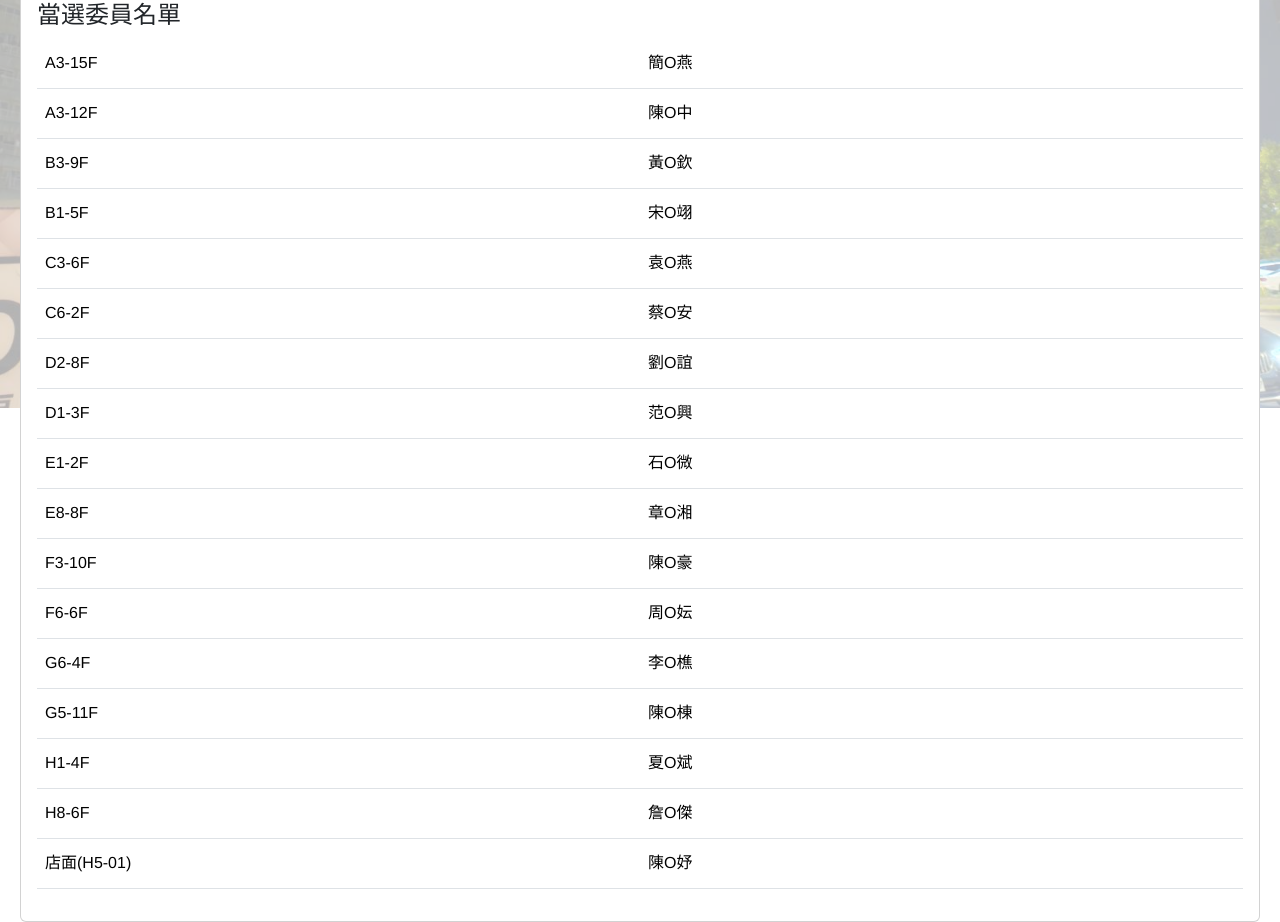
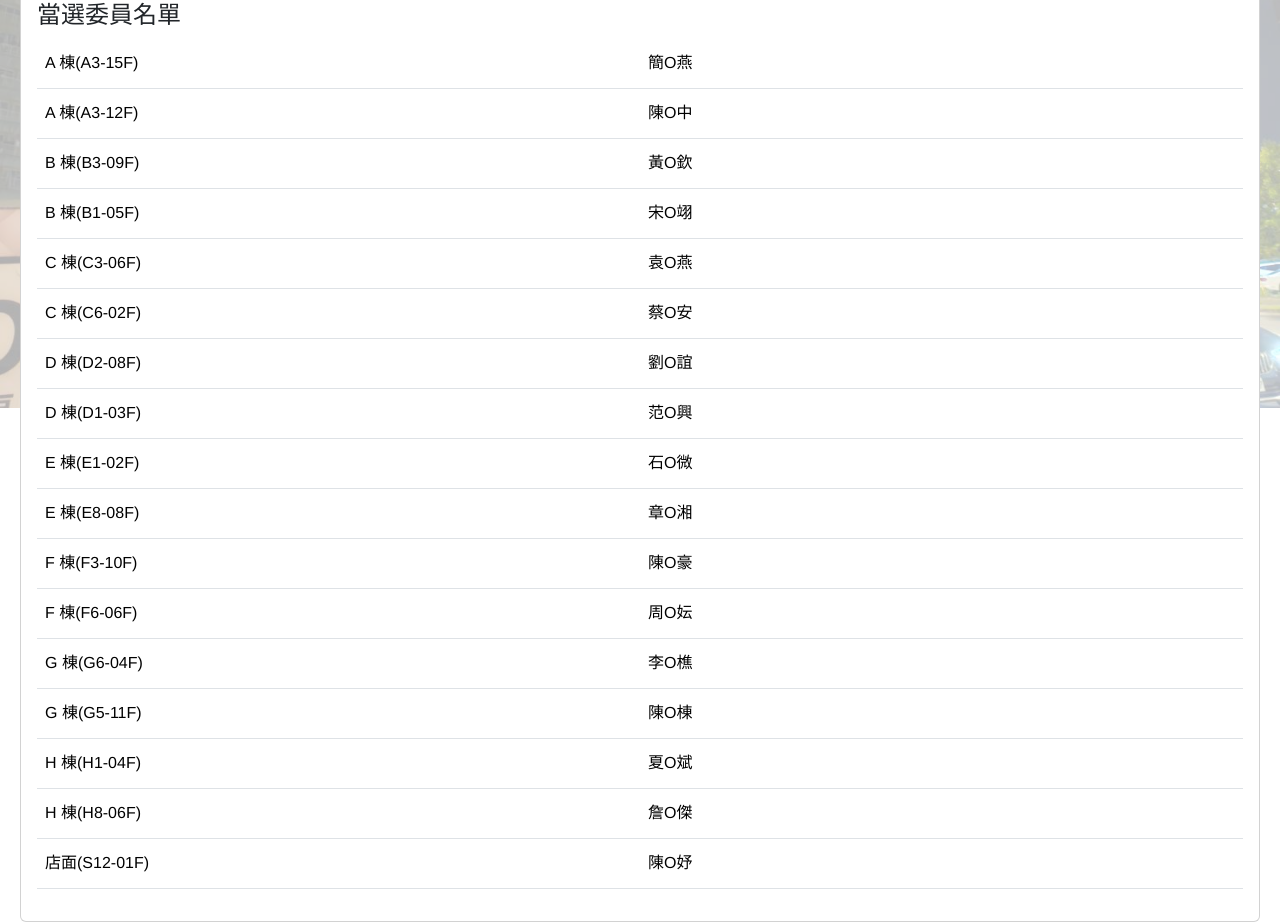
Before and after one commit to joechiboo/bordeaux-ii, a Vue app: page /members in a window 1280 px wide. Shown: the part 400-1322 px from the top of the page. Built offline with nearby package versions, Linux system fonts and the light colour scheme.

Commit message:
管理規約-更新完畢21條

```diff
--- a/src/components/CommitteeMembers.vue
+++ b/src/components/CommitteeMembers.vue
@@ -60,23 +60,23 @@
 							{
 								title: '當選委員名單',
 								details: [
-									{ key: 'A3-15F', value: '簡O燕' },
-									{ key: 'A3-12F', value: '陳O中' },
-									{ key: 'B3-9F', value: '黃O欽' },
-									{ key: 'B1-5F', value: '宋O翊' },
-									{ key: 'C3-6F', value: '袁O燕' },
-									{ key: 'C6-2F', value: '蔡O安' },
-									{ key: 'D2-8F', value: '劉O誼' },
-									{ key: 'D1-3F', value: '范O興' },
-									{ key: 'E1-2F', value: '石O微' },
-									{ key: 'E8-8F', value: '章O湘' },
-									{ key: 'F3-10F', value: '陳O豪' },
-									{ key: 'F6-6F', value: '周O妘' },
-									{ key: 'G6-4F', value: '李O樵' },
-									{ key: 'G5-11F', value: '陳O棟' },
-									{ key: 'H1-4F', value: '夏O斌' },
-									{ key: 'H8-6F', value: '詹O傑' },
-									{ key: '店面(H5-01)', value: '陳O妤' },
+									{ key: 'A 棟(A3-15F)', value: '簡O燕' },
+									{ key: 'A 棟(A3-12F)', value: '陳O中' },
+									{ key: 'B 棟(B3-09F)', value: '黃O欽' },
+									{ key: 'B 棟(B1-05F)', value: '宋O翊' },
+									{ key: 'C 棟(C3-06F)', value: '袁O燕' },
+									{ key: 'C 棟(C6-02F)', value: '蔡O安' },
+									{ key: 'D 棟(D2-08F)', value: '劉O誼' },
+									{ key: 'D 棟(D1-03F)', value: '范O興' },
+									{ key: 'E 棟(E1-02F)', value: '石O微' },
+									{ key: 'E 棟(E8-08F)', value: '章O湘' },
+									{ key: 'F 棟(F3-10F)', value: '陳O豪' },
+									{ key: 'F 棟(F6-06F)', value: '周O妘' },
+									{ key: 'G 棟(G6-04F)', value: '李O樵' },
+									{ key: 'G 棟(G5-11F)', value: '陳O棟' },
+									{ key: 'H 棟(H1-04F)', value: '夏O斌' },
+									{ key: 'H 棟(H8-06F)', value: '詹O傑' },
+									{ key: '店面(S12-01F)', value: '陳O妤' },
 								],
 							},
 							// 添加其他信息區塊
```
Also changed, not shown: src/components/CommunityRules.vue (+66 -48 lines).
